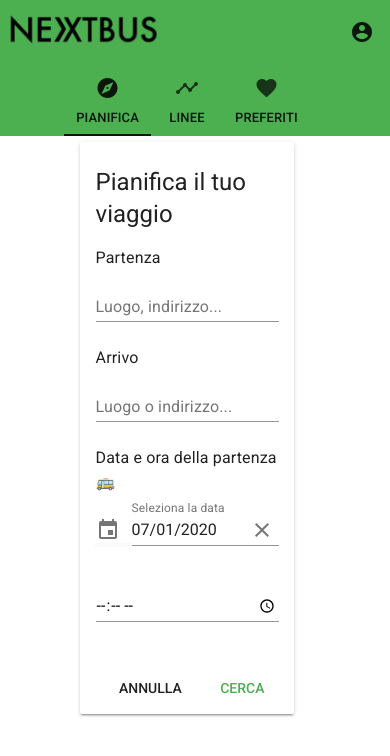
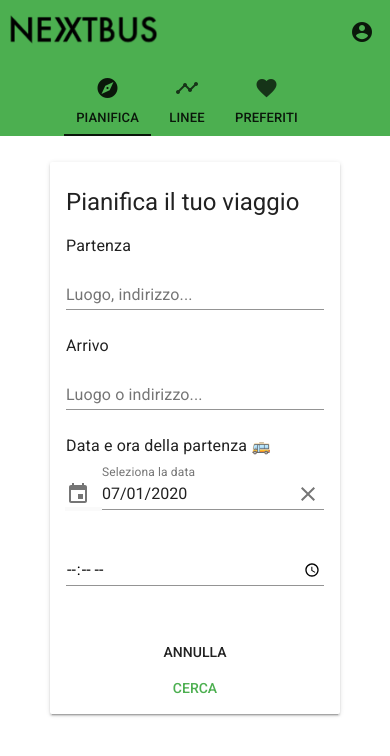
Before and after one commit to Franz148/nextbus_fan, a Vue app: page /pianifica in a window 390 px wide. Shown: the top 756 px of the page. Built offline with nearby package versions, Linux system fonts and the light colour scheme.

Commit message:
Responsive

```diff
--- a/src/views/Pianifica.vue
+++ b/src/views/Pianifica.vue
@@ -1,18 +1,18 @@
 <template>
-  <div class="md-layout md-alignment-top-center margin">
+  <div class="md-layout md-alignment-top-center">
     <form
       novalidate
-      class="md-layout-item md-layout md-alignment-center-center"
-      :class="{'md-size-60': !sending, 'md-size-30': sending}"
+      class="md-layout md-alignment-center-center md-layout-item md-small-size-80 md-xsmall-size-90"
+      :class="{'md-size-60': !sending, 'md-size-40': sending}"
       @submit.prevent="submit()"
     >
-      <md-card class="md-layout-item md-size-100 md-small-size-100">
+      <md-card class="md-layout-item md-size-90">
         <md-card-header>
           <div class="md-title">Pianifica il tuo viaggio</div>
         </md-card-header>
 
         <md-card-content>
-          <div class="md-layout">
+          <div class="md-layout md-alignment-center-center">
             <div class="md-layout-item md-size-100">
               <label class="md-subheading">Partenza</label>
               <md-field :class="getValidationClass('indirizzoP')">
@@ -49,7 +49,7 @@
 
             <div class="md-layout-item md-size-100 md-layout md-alignment-center-space-between">
               <label class="md-subheading md-layout-item md-size-100">Data e ora della partenza 🚌</label>
-              <div class="md-layout-item md-size-50 md-medium-size-100">
+              <div class="md-layout-item md-size-50 md-xsmall-size-100">
                 <md-datepicker
                   v-model="form.dataPartenza"
                   :md-open-on-focus="true"
@@ -66,7 +66,7 @@
               </div>
 
               <div
-                class="md-layout-item md-size-30 md-layout md-alignment-center-center md-medium-size-100"
+                class="md-layout-item md-size-40 md-layout md-alignment-center-center md-xsmall-size-100"
               >
                 <md-field :class="getValidationClass('oraPartenza')">
                   <md-input type="time" v-model="form.oraPartenza" />
@@ -80,16 +80,23 @@
           </div>
         </md-card-content>
 
-        <md-card-actions>
-          <md-button type="reset" @click="clearForm()">Annulla</md-button>
-          <md-button type="submit" class="md-primary">Cerca</md-button>
+        <md-card-actions class="md-layout md-alignment-center-right">
+          <md-button
+            class="md-layout-item md-size-20 md-xsmall-size-100"
+            type="reset"
+            @click="clearForm()"
+          >Annulla</md-button>
+          <md-button
+            class="md-layout-item md-size-20 md-xsmall-size-100 md-primary"
+            type="submit"
+          >Cerca</md-button>
         </md-card-actions>
       </md-card>
     </form>
 
     <div
-      class="md-layout-item"
-      :class="{'md-size-70': sending, 'md-size-80': !sending, 'margin': !sending}"
+      class="md-layout-item md-small-size-80 ms-xsmall-size-90 bodySecond"
+      :class="{'md-size-50': sending, 'md-size-100': !sending}"
     >
       <router-view></router-view>
     </div>
@@ -187,7 +194,9 @@ export default {
 </script>
 
 <style scoped>
-.margin {
-  margin-top: 30px;
+@media only screen and (max-width: 960px) {
+  .bodySecond {
+    margin-top: 30px;
+  }
 }
 </style>
--- a/src/views/Preferiti.vue
+++ b/src/views/Preferiti.vue
@@ -11,7 +11,7 @@
       </md-empty-state>
 
       <md-card
-        class="md-layout-item md-xsmall-size-90 md-small-size-80 md-size-60"
+        class="md-layout-item md-size-60 md-small-size-80 md-xsmall-size-90"
         v-if="checkAutenticazione()"
       >
         <md-card-header>
--- a/src/views/Viaggio.vue
+++ b/src/views/Viaggio.vue
@@ -1,6 +1,6 @@
 <template>
-  <div>
-    <md-card class="md-layout-item md-size-100">
+  <div class="md-layout-item md-size-100">
+    <md-card class="md-layout-item md-size-90">
       <md-card-header>
         <div class="md-title">Risultati della ricerca</div>
       </md-card-header>
@@ -10,28 +10,29 @@
           <md-progress-spinner md-mode="indeterminate" v-show="activeSpinner"></md-progress-spinner>
         </div>
 
-        <md-list md-expand-single="true" class="md-layout-item md-size-100">
+        <md-list md-expand-single="true" class="md-layout-item md-size-100 md-triple-line">
           <div v-for="(viaggio, i) in risultati" :key="i">
             <md-list-item md-expand>
               <md-icon v-if="viaggio.walkingDuration == (viaggio.duration / 1000)">directions_walk</md-icon>
               <md-icon v-if="viaggio.walkingDuration != (viaggio.duration / 1000)">directions_bus</md-icon>
+              <div class="md-list-item-text">
+                <span>
+                  Partenza
+                  <b>{{convertTimestampToTime(viaggio.startime)}}</b>
+                </span>
 
-              <span class="md-list-item-text">
-                Durata
-                <b>{{msToHMS(viaggio.duration)}}</b>
-              </span>
+                <span>
+                  Arrivo
+                  <b>{{convertTimestampToTime(viaggio.endtime)}}</b>
+                </span>
 
-              <span class="md-list-item-text">
-                Partenza
-                <b>{{convertTimestampToTime(viaggio.startime)}}</b>
-              </span>
+                <span>
+                  Durata
+                  <b>{{msToHMS(viaggio.duration)}}</b>
+                </span>
+              </div>
 
-              <span class="md-list-item-text">
-                Arrivo
-                <b>{{convertTimestampToTime(viaggio.endtime)}}</b>
-              </span>
-
-              <md-list slot="md-expand" class="md-double-line">
+              <md-list slot="md-expand" class="md-triple-line">
                 <md-list-item
                   class="md-inset"
                   v-for="(item, index) in viaggio.leg"
@@ -55,8 +56,9 @@
                   <div class="md-list-item-text">
                     <span
                       v-if="item.transport.type == 'BUS' && item.transport.agencyId != 12"
-                    >{{index + 1}}) Linea: {{item.transport.routeShortName}} | P: {{item.from.name}} | A: {{item.to.name}}</span>
-                    <span v-else>{{index + 1}}) P: {{item.from.name}} | A: {{item.to.name}}</span>
+                    >{{index + 1}}) Linea: {{item.transport.routeShortName}} | P: {{item.from.name}}</span>
+                    <span v-else>{{index + 1}}) P: {{item.from.name}}</span>
+                    <span>A: {{item.to.name}}</span>
 
                     <span>Partenza alle: {{convertTimestampToTime(item.startime)}}</span>
                   </div>
@@ -116,18 +118,21 @@ export default {
       return hours + ":" + minutes.substr(-2);
     },
 
-    msToHMS(ms) {
-      // 1- Convert to seconds:
-      var seconds = ms / 1000;
-      // 2- Extract hours:
-      var hours = parseInt(seconds / 3600); // 3,600 seconds in 1 hour
-      seconds = seconds % 3600; // seconds remaining after extracting hours
-      // 3- Extract minutes:
-      var minutes = parseInt(seconds / 60); // 60 seconds in 1 minute
-      // 4- Keep only seconds not extracted to minutes:
-      seconds = seconds % 60;
+    msToHMS(s) {
+      // Pad to 2 or 3 digits, default is 2
+      function pad(n, z) {
+        z = z || 2;
+        return ("00" + n).slice(-z);
+      }
 
-      return hours + ":" + minutes + ":" + seconds;
+      var ms = s % 1000;
+      s = (s - ms) / 1000;
+      var secs = s % 60;
+      s = (s - secs) / 60;
+      var mins = s % 60;
+      var hrs = (s - mins) / 60;
+
+      return pad(hrs) + ":" + pad(mins) + ":" + pad(secs);
     },
 
     tConvert(time) {
@@ -188,5 +193,5 @@ export default {
 };
 </script>
 
-<style>
+<style scoped>
 </style>
```
